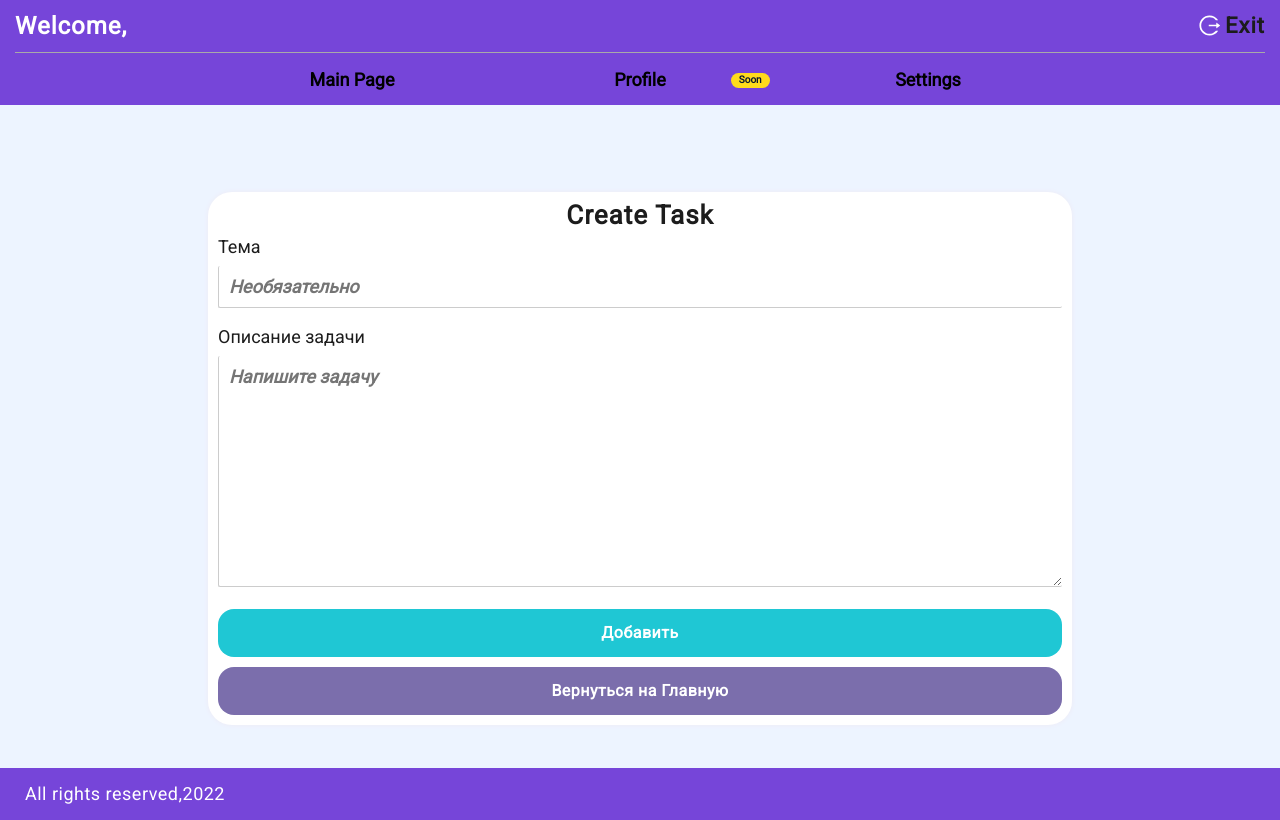
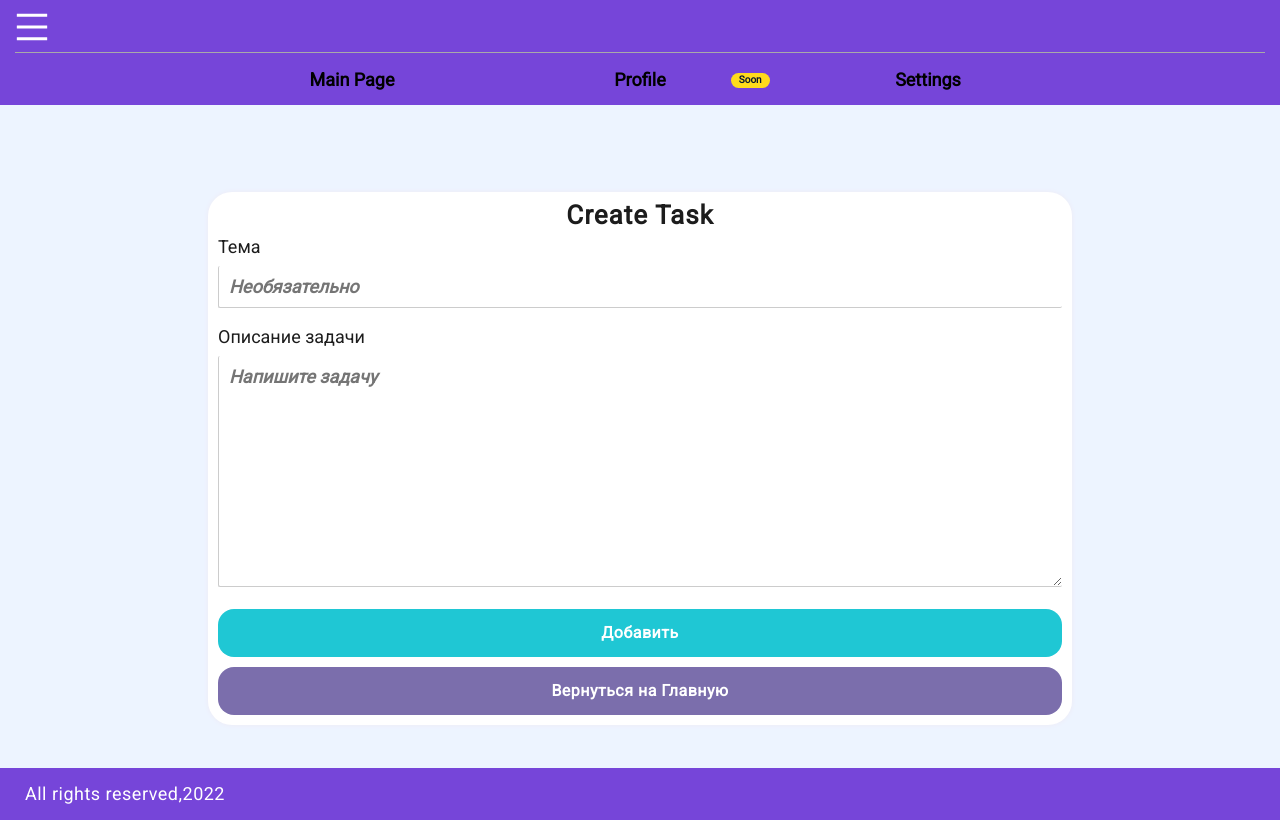
Before and after one commit to Mikhaillkin/task-planner, a React (Create React App) app in the folder client/: page /create in a window 1280 px wide. Built offline with nearby package versions, Linux system fonts and the light colour scheme; no server answers; sample sign-in values are in the browser's storage.

Commit message:
First commit

```diff
--- a/client/src/App.js
+++ b/client/src/App.js
@@ -5,6 +5,7 @@ import AuthPage from "./pages/AuthPage";
 import HomePage from "./pages/HomePage";
 import CreatePage from "./pages/CreatePage";
 import DetailsPage from "./pages/DetailsPage";
+import SettingsPage from "./pages/SettingsPage";
 import PrivateRoute from "./components/PrivateRoute";
 import {NotificationContainer} from 'react-notifications';
 
@@ -20,6 +21,7 @@ const App = () => {
           <PrivateRoute path='/' exact component={HomePage}/>
           <PrivateRoute path='/create' component={CreatePage}/>
           <PrivateRoute path='/task-details/:id' component={DetailsPage} />
+          <Route path='/settings' component={SettingsPage}/>
           <Route path='/auth' component={AuthPage}/>
           <Redirect to='/404'/>
         </Switch>
--- a/client/src/components/Header/Header.scss
+++ b/client/src/components/Header/Header.scss
@@ -12,7 +12,7 @@
 .header-wrap-top {
   display: flex;
   align-items: center;
-  justify-content: space-between;
+  justify-content: flex-start;
   min-height: 52px;
 }
 
@@ -29,40 +29,43 @@ hr {
 
 }
 
-.header__username {
-  font-size: 24px;
-  font-weight: 700;
-  letter-spacing: 1px;
-}
+//.header__username {
+//  font-size: 24px;
+//  font-weight: 700;
+//  letter-spacing: 1px;
+//}
+//
+//
+//.header__exit {
+//  display: flex;
+//  align-items: center;
+//  justify-content: center;
+//  cursor: pointer;
+//}
 
 
-.header__exit {
-  display: flex;
-  align-items: center;
-  justify-content: center;
-  cursor: pointer;
-}
+//.exit {
+//}
+
+//.exit__icon {
+//  cursor: pointer;
+//}
+
+//.exit__icon:not(:last-child) {
+//  margin: 0 5px 0 0;
+//}
+
+//.exit__link a {
+//  color: #1c1c1c;
+//  font-weight: 700;
+//  font-size: 22px;
+//  letter-spacing: 1px;
+//}
 
 
-.exit {
+.menu-burger {
+  font-size: 34px;
 }
-
-.exit__icon {
-  cursor: pointer;
-}
-
-.exit__icon:not(:last-child) {
-  margin: 0 5px 0 0;
-}
-
-.exit__link a {
-  color: #1c1c1c;
-  font-weight: 700;
-  font-size: 22px;
-  letter-spacing: 1px;
-}
-
-
 
 .header__menu {
   margin: 2px 0 0 0;
@@ -138,6 +141,9 @@ a.menu__link {
     display: flex;
     flex-direction: column-reverse;
   }
+  .header__menu {
+    align-self: flex-start;
+  }
   .header__username {
     align-self: center;
     margin: 0 0 2px 0;
--- a/client/src/components/Header/index.js
+++ b/client/src/components/Header/index.js
@@ -4,35 +4,36 @@ import {useHistory} from 'react-router-dom';
 
 import Exit from "../Exit/index.js";
 
+import { MenuOutlined } from '@ant-design/icons';
 import './Header.scss';
 
 
 const Header = () => {
     const history = useHistory();
-    const { request } = useHttp()
-    const [name,setName] = useState('');
-    const userData = JSON.parse(localStorage.getItem('userData'));
-    // const token = userData && userData.token ? userData.token : '';
-    const token = userData?.token;
-
-
-    const getUserName = useCallback( async () => {
-        try {
-            const userName = await request('/api/auth/getUserName', 'GET',null,{
-                Authorization: `Bearer ${token}`
-            });
-
-            console.log('userName: ',userName);
-
-
-            setName(userName);
-        }
-        catch (e) {}
-    } ,[token,request]);
-
-    useEffect(() => {
-        userData && getUserName();
-    },[getUserName])
+    // const { request } = useHttp()
+    // const [name,setName] = useState('');
+    // const userData = JSON.parse(localStorage.getItem('userData'));
+    // // const token = userData && userData.token ? userData.token : '';
+    // const token = userData?.token;
+    //
+    //
+    // const getUserName = useCallback( async () => {
+    //     try {
+    //         const userName = await request('/api/auth/getUserName', 'GET',null,{
+    //             Authorization: `Bearer ${token}`
+    //         });
+    //
+    //         console.log('userName: ',userName);
+    //
+    //
+    //         setName(userName);
+    //     }
+    //     catch (e) {}
+    // } ,[token,request]);
+    //
+    // useEffect(() => {
+    //     userData && getUserName();
+    // },[getUserName])
 
 
     return (
@@ -40,21 +41,27 @@ const Header = () => {
             <header className="header">
                 <div className="header__container _container-header">
                     <div className="header-wrap-top">
-                        <div className="header__username">
-                            Welcome, { name }
-                        </div>
-                        <div
-                            className="header__exit exit"
-                            onClick={ () => history.push('/auth') }
-                        >
-                            <div
-                                className="exit__icon"
-                            >
-                                <svg viewBox="64 64 896 896" focusable="false" data-icon="logout" width="1.5em" height="1.5em" fill="currentColor" aria-hidden="true"><path d="M868 732h-70.3c-4.8 0-9.3 2.1-12.3 5.8-7 8.5-14.5 16.7-22.4 24.5a353.84 353.84 0 01-112.7 75.9A352.8 352.8 0 01512.4 866c-47.9 0-94.3-9.4-137.9-27.8a353.84 353.84 0 01-112.7-75.9 353.28 353.28 0 01-76-112.5C167.3 606.2 158 559.9 158 512s9.4-94.2 27.8-137.8c17.8-42.1 43.4-80 76-112.5s70.5-58.1 112.7-75.9c43.6-18.4 90-27.8 137.9-27.8 47.9 0 94.3 9.3 137.9 27.8 42.2 17.8 80.1 43.4 112.7 75.9 7.9 7.9 15.3 16.1 22.4 24.5 3 3.7 7.6 5.8 12.3 5.8H868c6.3 0 10.2-7 6.7-12.3C798 160.5 663.8 81.6 511.3 82 271.7 82.6 79.6 277.1 82 516.4 84.4 751.9 276.2 942 512.4 942c152.1 0 285.7-78.8 362.3-197.7 3.4-5.3-.4-12.3-6.7-12.3zm88.9-226.3L815 393.7c-5.3-4.2-13-.4-13 6.3v76H488c-4.4 0-8 3.6-8 8v56c0 4.4 3.6 8 8 8h314v76c0 6.7 7.8 10.5 13 6.3l141.9-112a8 8 0 000-12.6z"></path></svg>
-                            </div>
-                            <div className="exit__link">
-                                <Exit />
-                            </div>
+                        {/*<div className="header__username">*/}
+                        {/*    Welcome, { name }*/}
+                        {/*</div>*/}
+                        {/*<div*/}
+                        {/*    className="header__exit exit"*/}
+                        {/*    onClick={ () => history.push('/auth') }*/}
+                        {/*>*/}
+                        {/*    <div*/}
+                        {/*        className="exit__icon"*/}
+                        {/*    >*/}
+                        {/*        <svg viewBox="64 64 896 896" focusable="false" data-icon="logout" width="1.5em" height="1.5em" fill="currentColor" aria-hidden="true"><path d="M868 732h-70.3c-4.8 0-9.3 2.1-12.3 5.8-7 8.5-14.5 16.7-22.4 24.5a353.84 353.84 0 01-112.7 75.9A352.8 352.8 0 01512.4 866c-47.9 0-94.3-9.4-137.9-27.8a353.84 353.84 0 01-112.7-75.9 353.28 353.28 0 01-76-112.5C167.3 606.2 158 559.9 158 512s9.4-94.2 27.8-137.8c17.8-42.1 43.4-80 76-112.5s70.5-58.1 112.7-75.9c43.6-18.4 90-27.8 137.9-27.8 47.9 0 94.3 9.3 137.9 27.8 42.2 17.8 80.1 43.4 112.7 75.9 7.9 7.9 15.3 16.1 22.4 24.5 3 3.7 7.6 5.8 12.3 5.8H868c6.3 0 10.2-7 6.7-12.3C798 160.5 663.8 81.6 511.3 82 271.7 82.6 79.6 277.1 82 516.4 84.4 751.9 276.2 942 512.4 942c152.1 0 285.7-78.8 362.3-197.7 3.4-5.3-.4-12.3-6.7-12.3zm88.9-226.3L815 393.7c-5.3-4.2-13-.4-13 6.3v76H488c-4.4 0-8 3.6-8 8v56c0 4.4 3.6 8 8 8h314v76c0 6.7 7.8 10.5 13 6.3l141.9-112a8 8 0 000-12.6z"></path></svg>*/}
+                        {/*    </div>*/}
+                        {/*    <div className="exit__link">*/}
+                        {/*        <Exit />*/}
+                        {/*    </div>*/}
+                        {/*</div>*/}
+                        <div className="header__menu">
+                            <MenuOutlined
+                                className="menu-burger"
+                                onClick={() => console.log('Menu Burger Clicked')}
+                            />
                         </div>
                     </div>
                     <hr />
@@ -77,7 +84,10 @@ const Header = () => {
                                     <li className="menu__item">
                                         <a href="" className="menu__link menu__link_profile">Profile</a>
                                     </li>
-                                    <li className="menu__item">
+                                    <li
+                                        onClick={() => history.push(`/settings`)}
+                                        className="menu__item"
+                                    >
                                         <a href="" className="menu__link">Settings</a>
                                     </li>
                                 </ul>
--- /dev/null
+++ b/client/src/pages/SettingsPage/SettingsPage.scss
@@ -0,0 +1,3 @@
+.settings {
+  flex: 1 1 auto;
+}
--- /dev/null
+++ b/client/src/pages/SettingsPage/index.js
@@ -0,0 +1,65 @@
+import React, {useState, useEffect, useCallback} from 'react';
+
+import {useHistory} from 'react-router-dom';
+
+import Header from "../../components/Header";
+import Footer from "../../components/Footer";
+
+import './SettingsPage.scss';
+import Exit from "../../components/Exit";
+import {useHttp} from "../../hooks/http.hook";
+
+const SettingsPage = () => {
+    const history = useHistory();
+    const { request } = useHttp()
+    const [name,setName] = useState('');
+    const userData = JSON.parse(localStorage.getItem('userData'));
+    // const token = userData && userData.token ? userData.token : '';
+    const token = userData?.token;
+
+
+    const getUserName = useCallback( async () => {
+        try {
+            const userName = await request('/api/auth/getUserName', 'GET',null,{
+                Authorization: `Bearer ${token}`
+            });
+
+            console.log('userName: ',userName);
+
+
+            setName(userName);
+        }
+        catch (e) {}
+    } ,[token,request]);
+
+    useEffect(() => {
+        userData && getUserName();
+    },[getUserName])
+
+    return (
+        <>
+            <Header/>
+            <section className="page__settings settings">
+                <div className="settings__username">
+                    Welcome, { name }
+                </div>
+                <div
+                    className="settings__exit exit"
+                    onClick={() => history.push('/auth')}
+                >
+                    <div
+                        className="exit__icon"
+                    >
+                        <svg viewBox="64 64 896 896" focusable="false" data-icon="logout" width="1.5em" height="1.5em" fill="currentColor" aria-hidden="true"><path d="M868 732h-70.3c-4.8 0-9.3 2.1-12.3 5.8-7 8.5-14.5 16.7-22.4 24.5a353.84 353.84 0 01-112.7 75.9A352.8 352.8 0 01512.4 866c-47.9 0-94.3-9.4-137.9-27.8a353.84 353.84 0 01-112.7-75.9 353.28 353.28 0 01-76-112.5C167.3 606.2 158 559.9 158 512s9.4-94.2 27.8-137.8c17.8-42.1 43.4-80 76-112.5s70.5-58.1 112.7-75.9c43.6-18.4 90-27.8 137.9-27.8 47.9 0 94.3 9.3 137.9 27.8 42.2 17.8 80.1 43.4 112.7 75.9 7.9 7.9 15.3 16.1 22.4 24.5 3 3.7 7.6 5.8 12.3 5.8H868c6.3 0 10.2-7 6.7-12.3C798 160.5 663.8 81.6 511.3 82 271.7 82.6 79.6 277.1 82 516.4 84.4 751.9 276.2 942 512.4 942c152.1 0 285.7-78.8 362.3-197.7 3.4-5.3-.4-12.3-6.7-12.3zm88.9-226.3L815 393.7c-5.3-4.2-13-.4-13 6.3v76H488c-4.4 0-8 3.6-8 8v56c0 4.4 3.6 8 8 8h314v76c0 6.7 7.8 10.5 13 6.3l141.9-112a8 8 0 000-12.6z"></path></svg>
+                    </div>
+                    <div className="exit__link">
+                        <Exit />
+                    </div>
+                </div>
+            </section>
+            <Footer/>
+        </>
+    );
+}
+
+export default SettingsPage;
```
